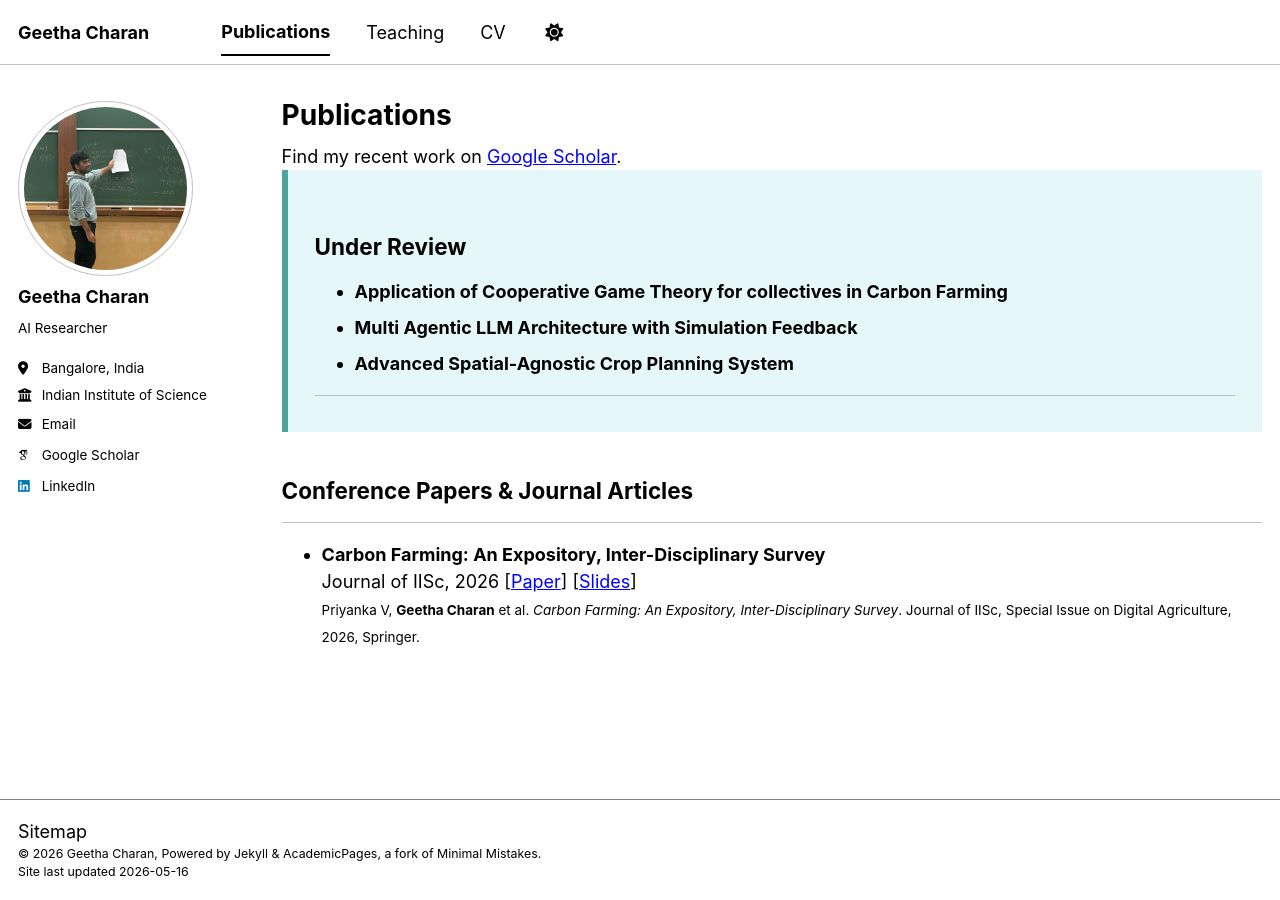
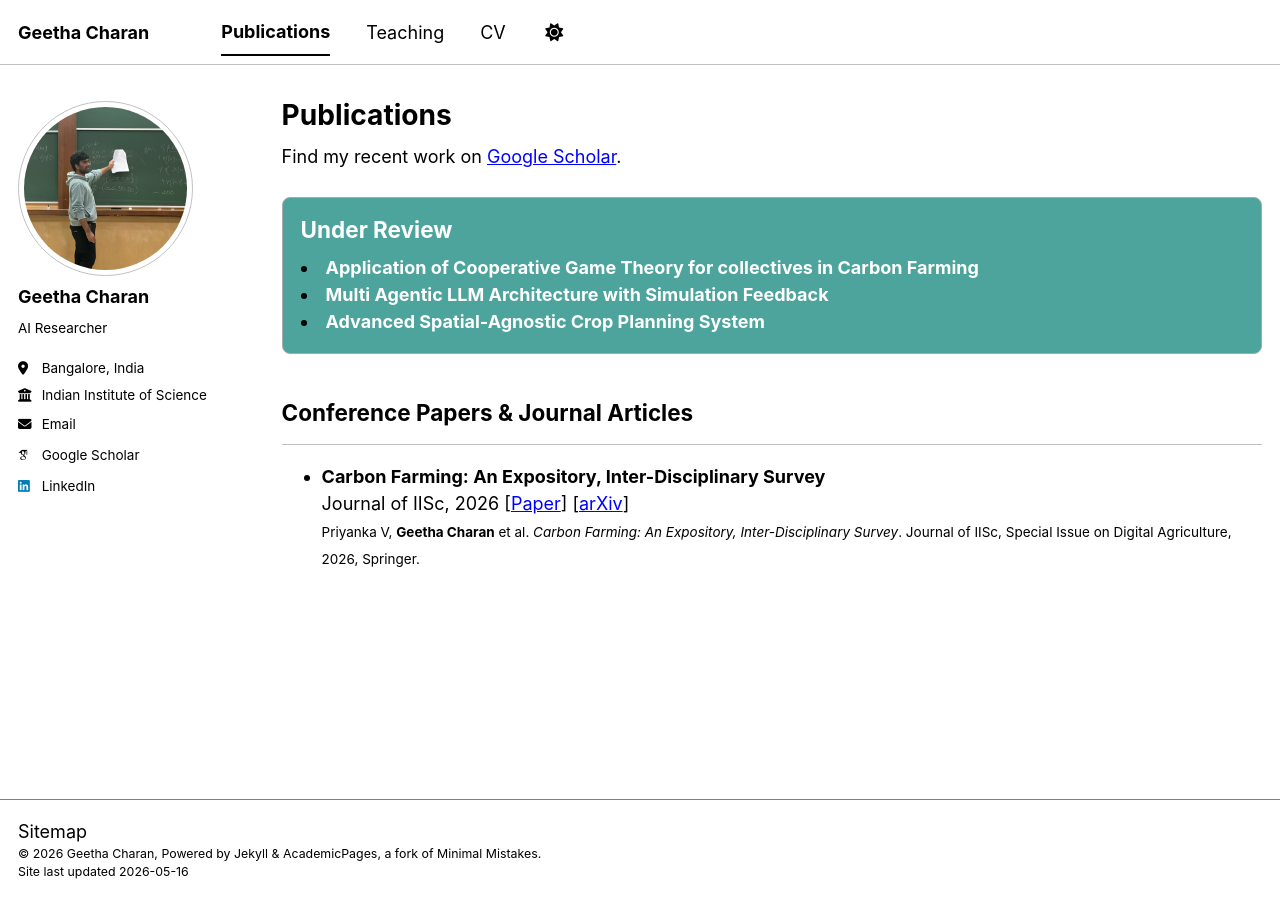
Before and after one commit to GeethaCharan31/geethacharan31.github.io, a Jekyll site: the page built from _pages/publications.html, in a window 1280 px wide. Built offline with Jekyll 4.4.1, drawn with Linux system fonts in a browser that asks for light colours; some web fonts are replaced; a script bundle is joined from its source files by our own code; library files that are not in the unit come from our copies.

Commit message:
[Update] Refine 'Under Review' section styling in publications.html for consistency and update publication URLs in 2026_jIISc_carbon_survey.md

```diff
--- a/_pages/publications.html
+++ b/_pages/publications.html
@@ -11,19 +11,16 @@ author_profile: true
 
 {% include base_path %}
 
-<!-- First, render 'Under Review' section for publications with 'working_title', wrapped in a custom teal (#4DA49C) box -->
-<div style="border-left: 6px solid #4DA49C; background: #e6f7fa; padding: 1em 1.5em; margin-bottom: 1.5em;">
+<!-- Render 'Under Review' publications inside a custom rounded teal box consistent with about.md -->
+<div style="border: 1px solid #aaa; border-radius: 8px; background: #4DA49C; padding: 1em; margin: 1.5em 0;">
   {% assign under_review_pubs = site.publications | where_exp: "p", "p.working_title" %}
   {% if under_review_pubs.size > 0 %}
-    <h2>Under Review</h2>
-    <ul>
+    <h2 style="margin-top: 0; color: #fff;">Under Review</h2>
     {% for post in under_review_pubs reversed %}
       <li>
-        <strong>{{ post.working_title }}</strong>
+        <strong style="color:#fff;">{{ post.working_title }}</strong>
       </li>
     {% endfor %}
-    </ul>
-    <hr/>
   {% endif %}
 </div>
 
@@ -53,7 +50,7 @@ author_profile: true
           [<a href="{{ post.paperurl }}">Paper</a>]
         {% endif %}
         {% if post.slidesurl %}
-          [<a href="{{ post.slidesurl }}">Slides</a>]
+          [<a href="{{ post.slidesurl }}">arXiv</a>]
         {% endif %}
         {% if post.bibtexurl %}
           [<a href="{{ post.bibtexurl }}">BibTeX</a>]
```
Also changed, not shown: _publications/2026_jIISc_carbon_survey.md (+2 -2 lines).
